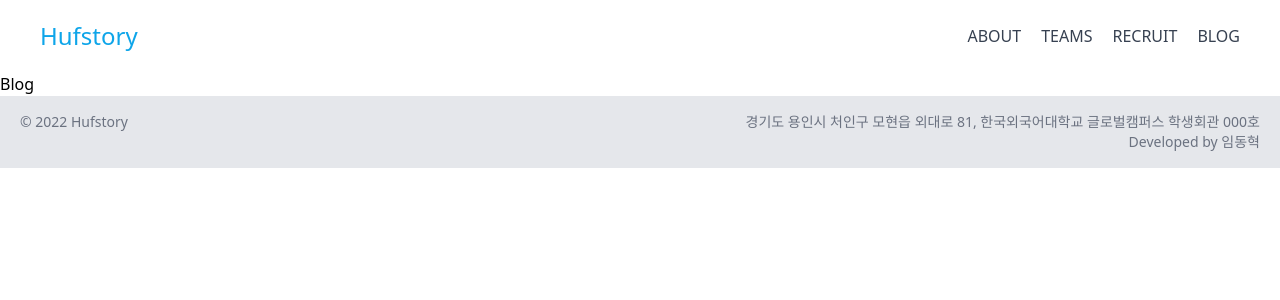
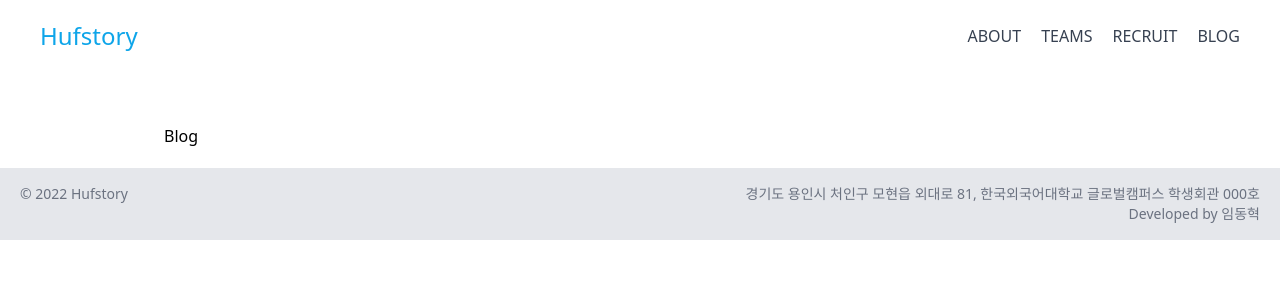
Before and after one commit to hufstory/HUFSTORY_WEB_FrontEnd, a React (Create React App) app in the folder hufstory/: page /blog in a window 1280 px wide. Shown: the top 300 px of the page. Built offline with nearby package versions, Linux system fonts and the light colour scheme.

Commit message:
Style: CSS 초안

```diff
--- a/hufstory/src/pages/About.tsx
+++ b/hufstory/src/pages/About.tsx
@@ -8,8 +8,9 @@ const About = () => {
   return (
     <div>
       <Header />
-      <div>
+      <div className="ml-36 mr-36 mt-8 md:px-5 md:py-5 md:flex-row items-center">
         <h1>About</h1>
+
       </div>
       <Footer />
     </div>
--- a/hufstory/src/pages/Blog.tsx
+++ b/hufstory/src/pages/Blog.tsx
@@ -8,7 +8,7 @@ const Blog = () => {
   return (
     <div>
       <Header />
-      <div>
+      <div className="ml-36 mr-36 mt-8 md:px-5 md:py-5 md:flex-row items-center">
         <h1>Blog</h1>
       </div>
       <Footer />
```
